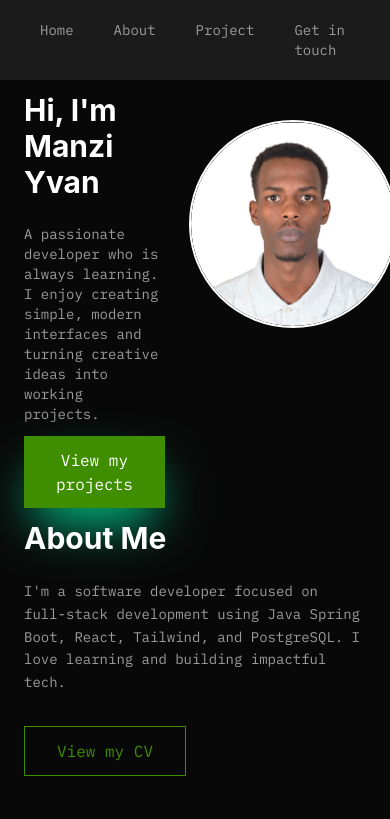
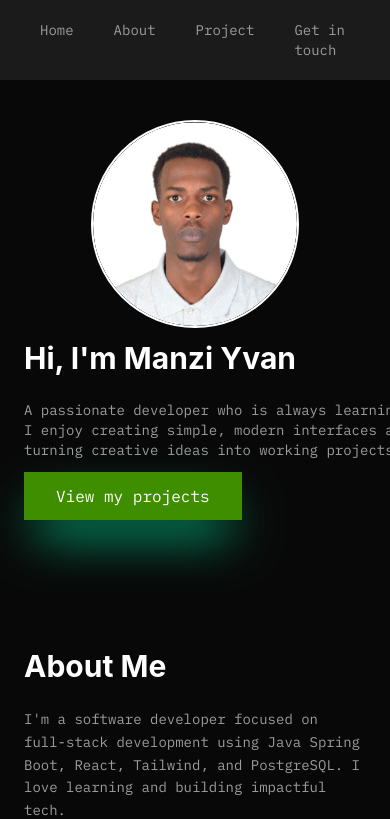
Before and after one commit to Yvan-23/ivanportifolio, a React (Vite) app: page / in a window 390 px wide. Shown: the top 819 px of the page. Built offline with nearby package versions, Linux system fonts and the light colour scheme.

Commit message:
src folder

```diff
--- a/src/pages/Home.jsx
+++ b/src/pages/Home.jsx
@@ -2,7 +2,7 @@ import React from 'react'
 
 const Home = () => {
   return (
-    <div className='bg-[#080808] w-full h-90 flex text-white  '>
+    <div className='bg-[#080808] w-full flex flex-col-reverse md:flex-row md:h-90 text-white  '>
         <div className=' w-full md:w-1/2 mx-6 mb-12 md:m-40 '>
            <p className="font-bold text-3xl py-3"> Hi, I'm <span className="text-white">Manzi Yvan</span></p>
 
```
